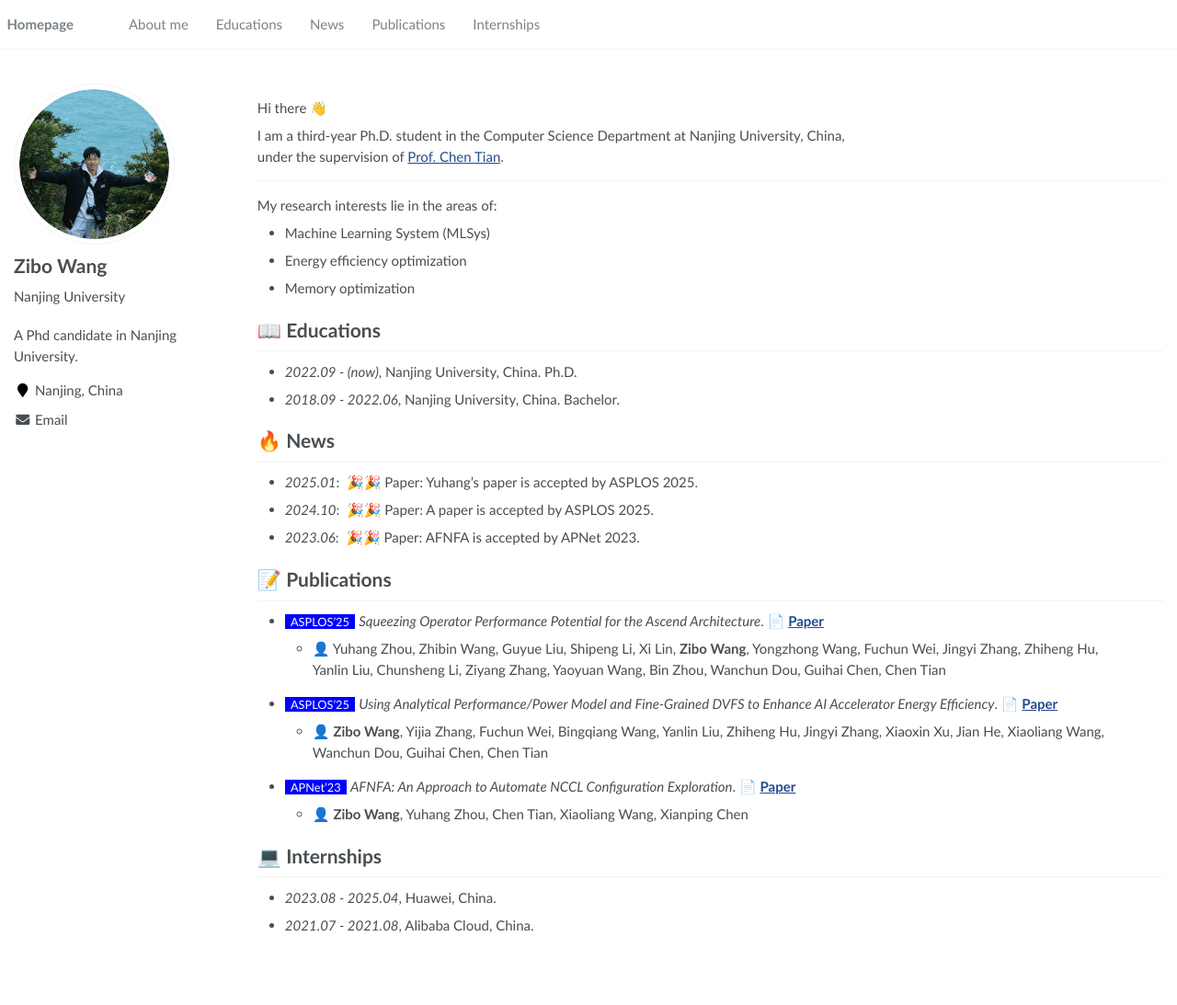
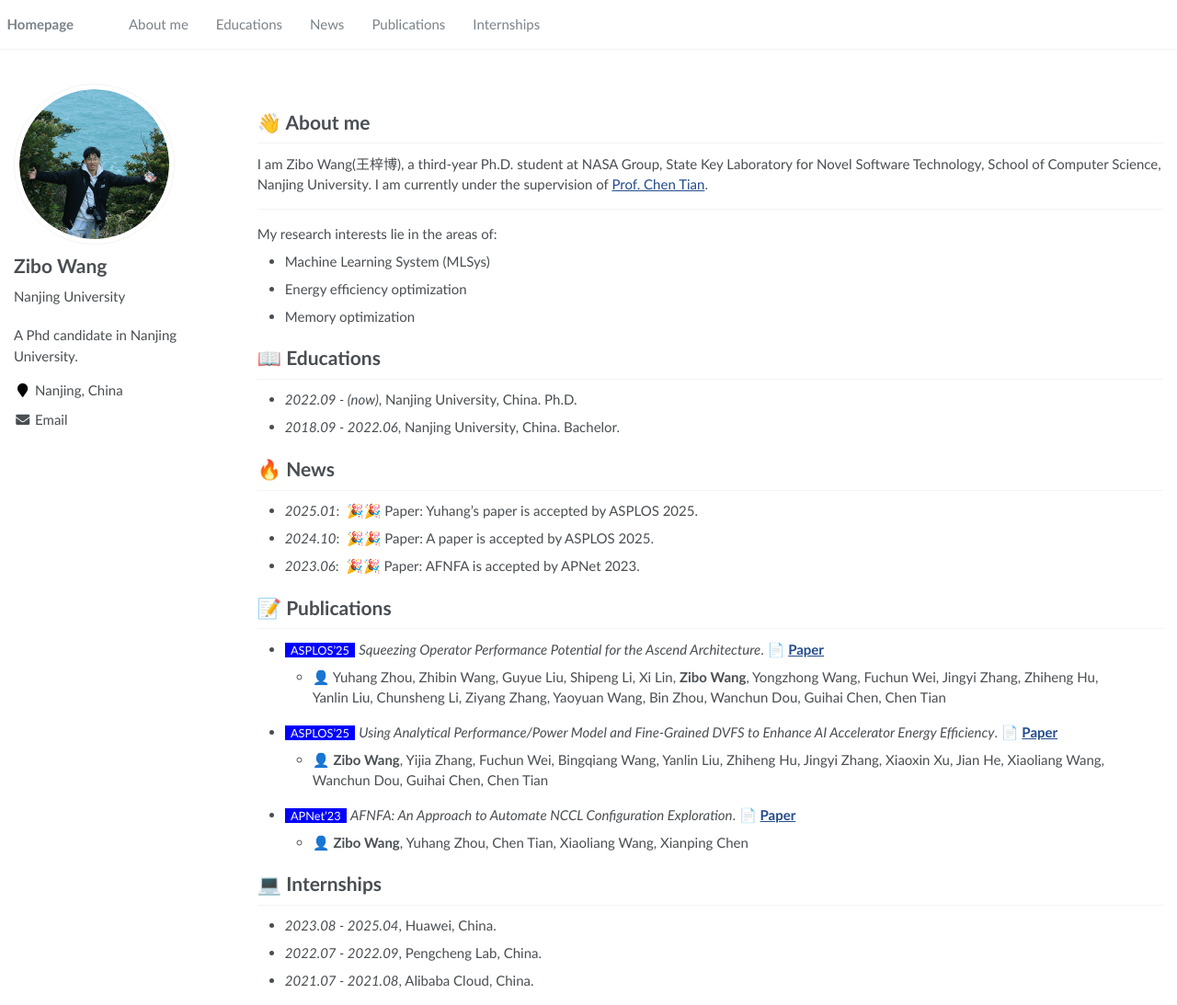
Before and after one commit to zb-nju/zb-nju.github.io, a Jekyll site: the page built from _pages/about.md, in a window 1280 px wide and 1093 px high. Shown: the whole window at 92% size. Built offline with Jekyll 4.4.1, drawn with Linux system fonts in a browser that asks for light colours.

Commit message:
update about me

```diff
--- a/_pages/about.md
+++ b/_pages/about.md
@@ -20,11 +20,9 @@ redirect_from:
 <br>
 
 
-Hi there 👋
+# 👋 About me
 
-I am a third-year Ph.D. student in the Computer Science Department at Nanjing University, China,
-\\
-under the supervision of [Prof. Chen Tian](https://cs.nju.edu.cn/tianchen/index.htm).
+I am Zibo Wang(王梓博), a third-year Ph.D. student at NASA Group, State Key Laboratory for Novel Software Technology, School of Computer Science, Nanjing University. I am currently under the supervision of [Prof. Chen Tian](https://cs.nju.edu.cn/tianchen/index.htm).
 
 ---
 
@@ -75,6 +73,7 @@ My research interests lie in the areas of:
 
 # 💻 Internships
 - *2023.08 - 2025.04*, Huawei, China.
+- *2022.07 - 2022.09*, Pengcheng Lab, China.
 - *2021.07 - 2021.08*, Alibaba Cloud, China.
 
 
```
